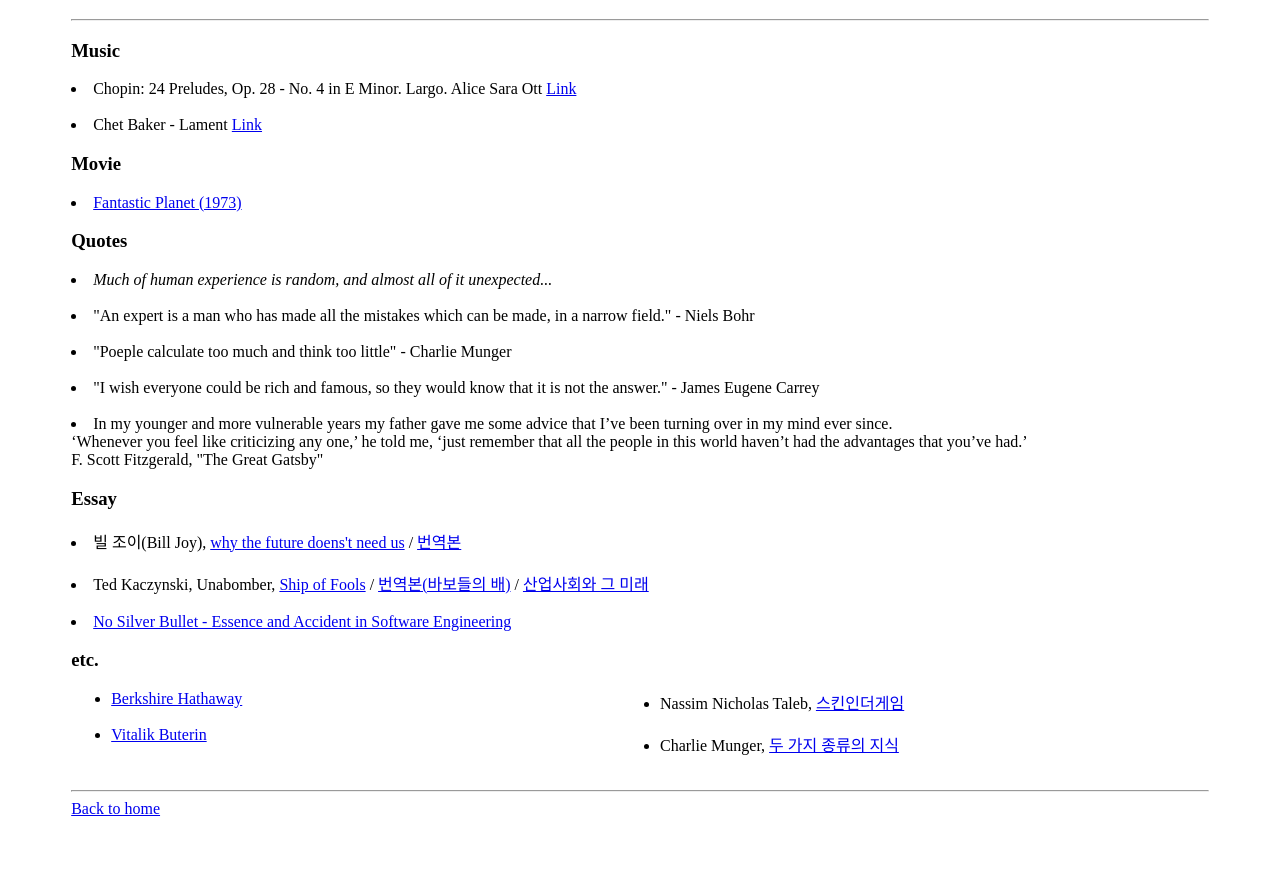
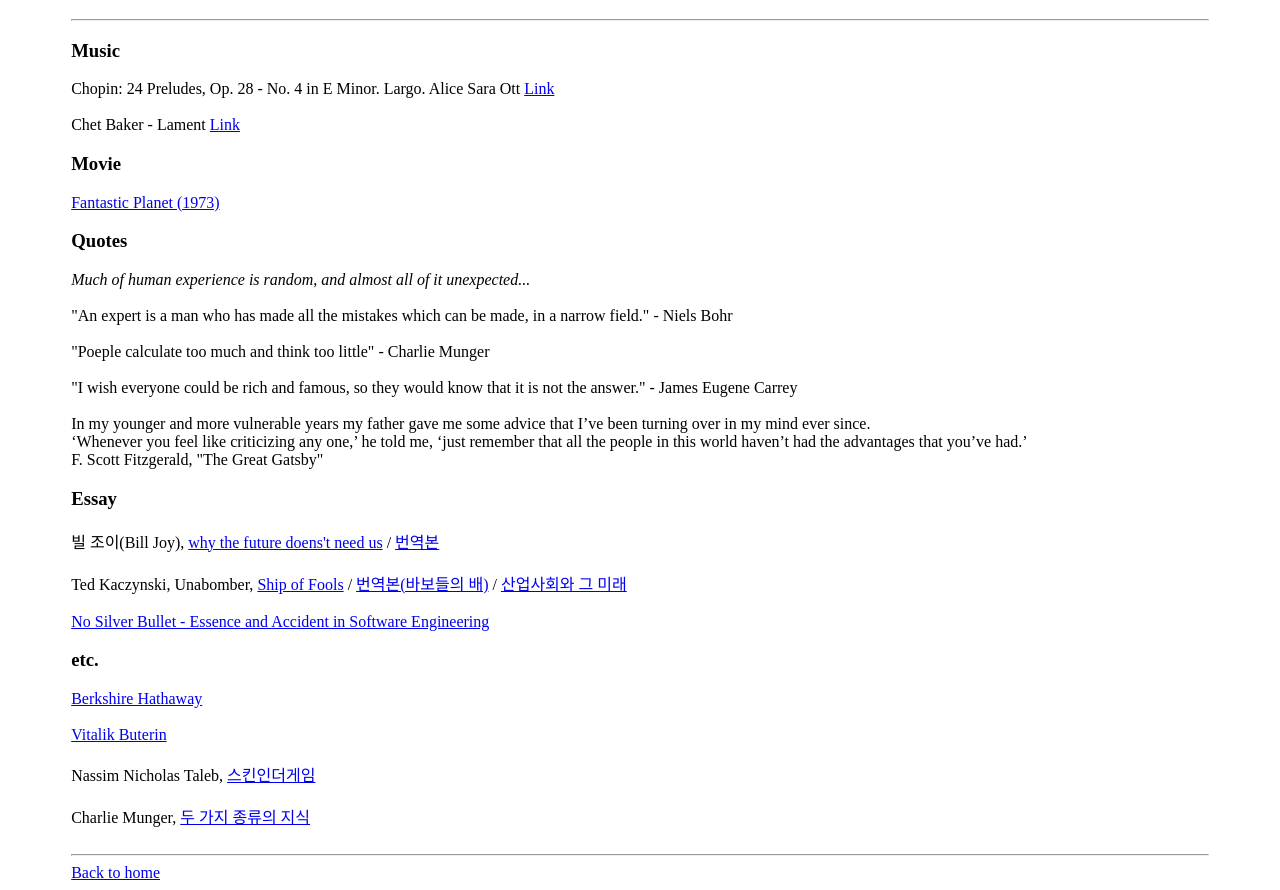
Before and after one commit to miserablesophomore/1st_homepage, a plain HTML site: page index2.html in a window 1280 px wide. Shown: the part 61-951 px from the top of the page. Before the commit the page ends 887 px from the top, so only its background shows below. Drawn offline with Linux system fonts and the light colour scheme.

Commit message:
list delete
etc. list delete

```diff
--- a/index2.html
+++ b/index2.html
@@ -5,9 +5,11 @@
     <title>Archive</title>
     <meta charset="utf-8">
     <style type="text/css">
-        .list {
-            column-count: 2;
-            column-gap: 0px;
+        li{
+            list-style: none;
+        }
+        ul{
+            list-style: none;
         }
     </style>
 </head>
@@ -76,7 +78,6 @@
                     in Software Engineering</a>
             </li>
             <h3>etc.</h3>
-            <ul class="list">
                 <li>
                     <a href="https://www.berkshirehathaway.com">Berkshire Hathaway</a>
                 </li>
@@ -93,7 +94,6 @@
                     Charlie Munger, <a href="https://www.youtube.com/watch?v=uhU_iJNDTWk&t=3">두 가지 종류의 지식</a>
                 </li>
                 <br>
-            </ul>
         </div>
     </div>
     <!--주석-->
```
Also changed, not shown: index.html (+0 -1 lines).
